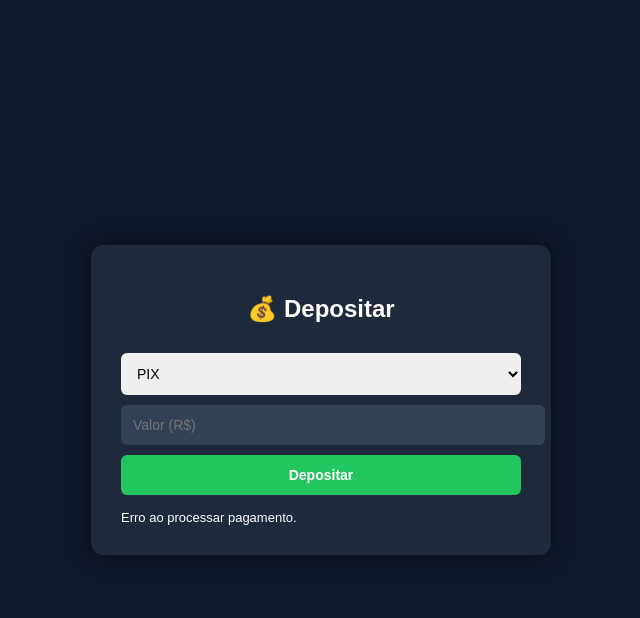
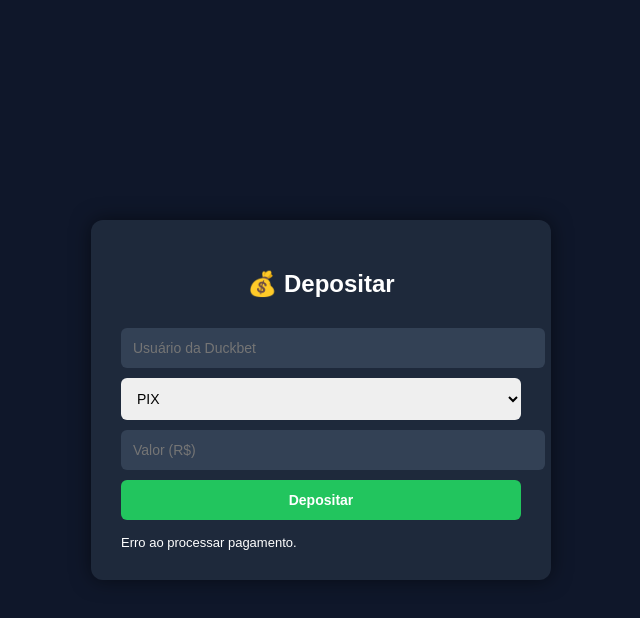
Before and after one commit to giovanicicote-png/duckbet-deposito, a website: page public/index.html in a window 1280 px wide. Both pictures are taken after a click on the button "Depositar". Shown: the whole page, without its empty margins (319-959 px from the left). Drawn offline with Linux system fonts and the light colour scheme; no server answers.

Commit message:
add username deposito

```diff
--- a/public/index.html
+++ b/public/index.html
@@ -71,6 +71,7 @@
 
 <div class="container">
   <h2>💰 Depositar</h2>
+<input type="text" id="username" placeholder="Usuário da Duckbet">
 
   <select id="method">
     <option value="pix">PIX</option>
@@ -107,18 +108,21 @@
   async function deposit() {
     const amount = document.getElementById("amount").value * 100;
     const method = methodSelect.value;
+    const username = document.getElementById("username").value;
 
     let payload = {
   amount: amount,
   currency: "BRL",
   paymentMethod: method,
+  reference: username,
   customer: {
-        name: "Cliente Teste",
+    name: username,
     email: "cliente@email.com",
     document: "12345678900"
   },
   postbackUrl: window.location.origin + "/api/webhook/ghostpay"
 };
+
 
     if (method === "credit_card") {
       payload.card = {
```
Lines whose indentation alone changed are shown as unchanged.
